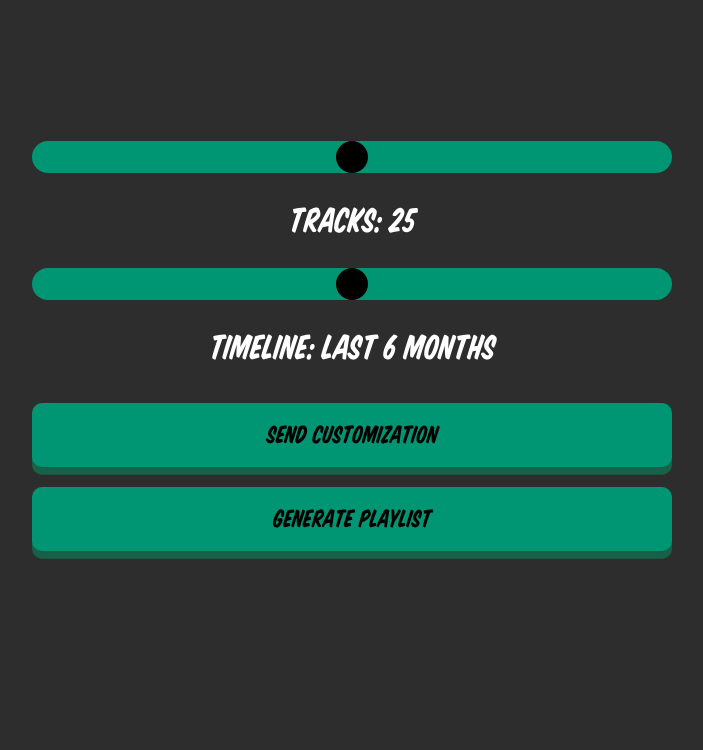
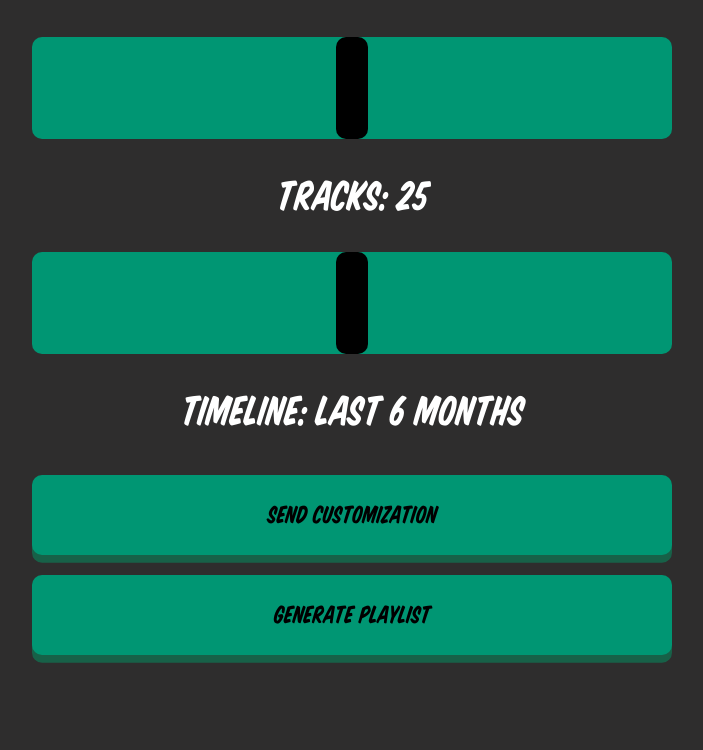
Before and after one commit to Lisify-LLC/website, a Flask app: page /data in a window 1280 px wide. Shown: the part 80-830 px from the top of the page, without its empty margins (288-991 px from the left). Run offline with Flask 3, Linux system fonts and the light colour scheme.

Commit message:
slider "fix"

```diff
--- a/static/customize-body.css
+++ b/static/customize-body.css
@@ -34,7 +34,7 @@ p {
 
 .slider-text {
   font-family: var(--main-font);
-  font-size: 2.5vw; /* Responsive font size */
+  font-size: 3vw; /* Responsive font size */
   color: white;
   display: flex;
   align-items: center;
@@ -43,11 +43,11 @@ p {
 }
 
 .t-button {
-  height: 5vw; /* Responsive button height */
+  height: 10vh; /* Responsive button height */
   min-width: 90px;
   width: 50vw; /* Responsive button width */
-  font-size: 1.8vw; /* Responsive font size */
-  font-family: var(--main-font);
+  font-size:calc(10px + 1vw);
+  font-family: "MyFont";
   color: black;
   background-color: var(--listify-green);
   border-width: 0;
@@ -73,10 +73,10 @@ p {
   -webkit-appearance: none;  /* Override default CSS styles */
   appearance: none;
   width: 50vw; /* Full-width */
-  height: 2.5vw; /* Specified height */
+  height: 8vw; /* Specified height */
   background: var(--listify-green); /* Green background */
   outline: none; /* Remove outline */
-  border-radius: 20px;
+  border-radius: 10px;
 
 }
 
@@ -84,10 +84,10 @@ p {
   -webkit-appearance: none; /* Override default CSS styles */
   appearance: none;
   width: 2.5vw; /* Specified width */
-  height: 2.5vw; /* Specified height */
+  height: 8vw; /* Specified height */
   background: black; /* Green background */
   cursor: pointer; /* Cursor on hover */
-  border-radius: 50%; /* Round */
+  border-radius: 10px; /* Round */
 }
 
 .track-slider, .time-slider, .button-container {
```
